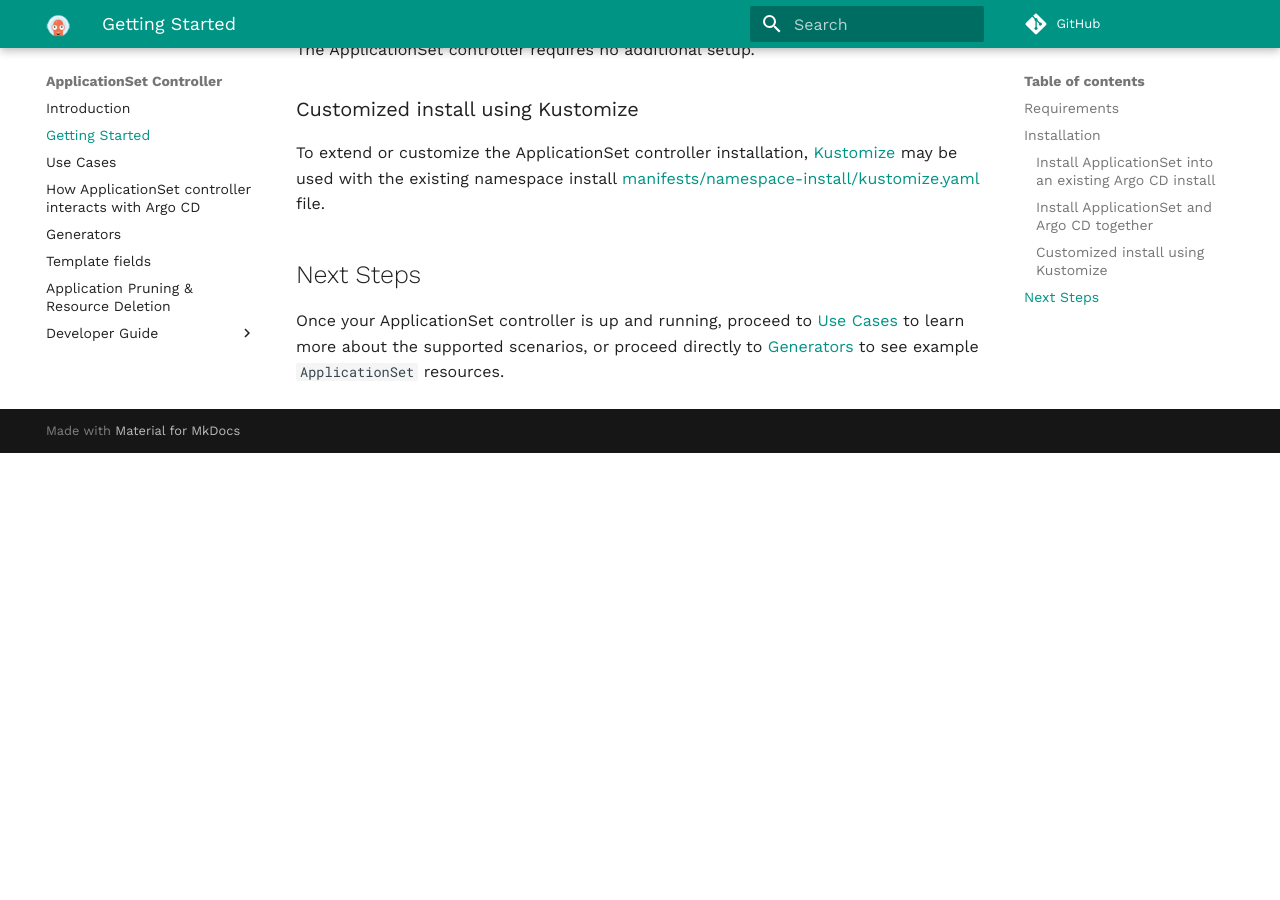
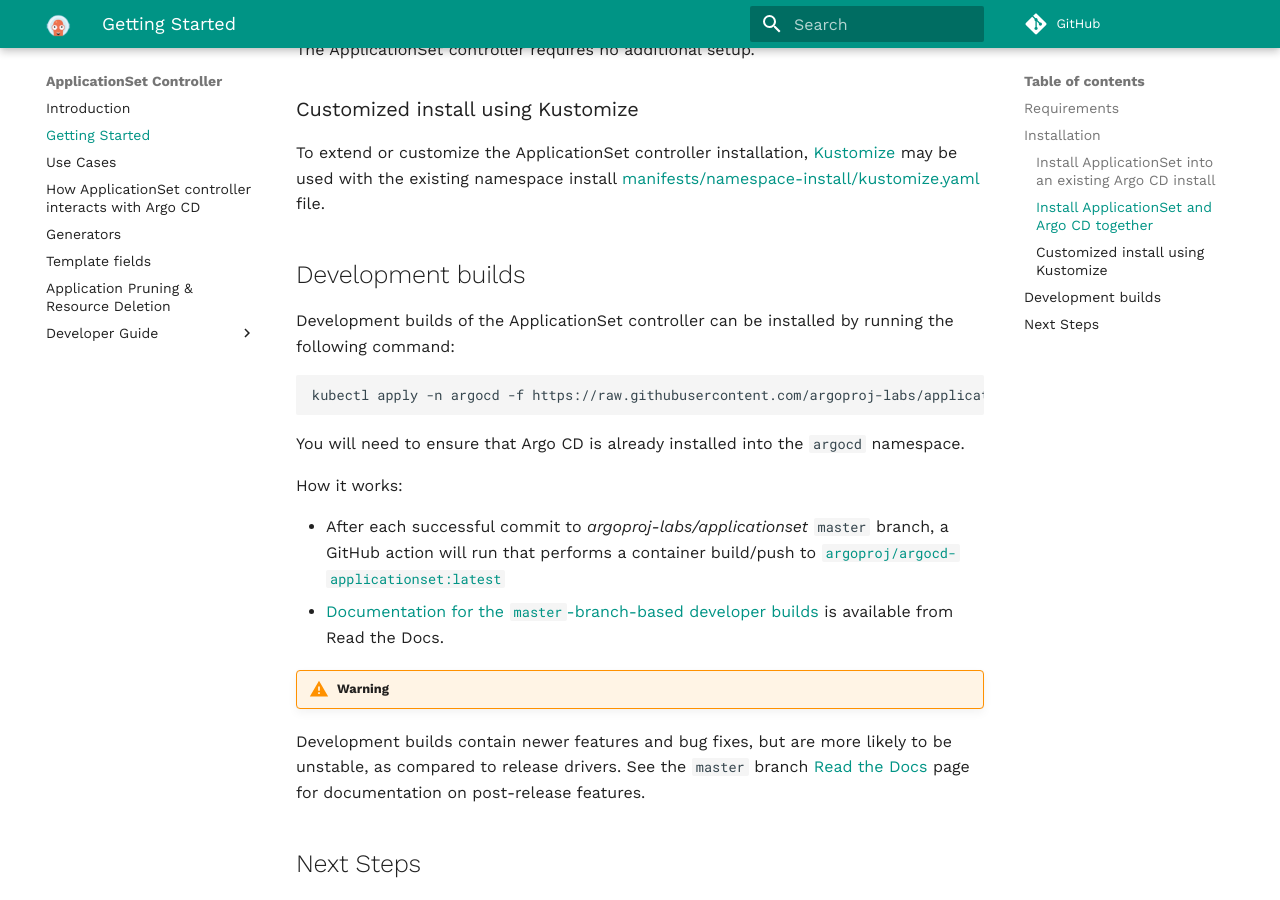
Before and after one commit to argoproj/applicationset, an MkDocs documentation site: the page built from docs/Geting-Started.md, in a window 1280 px wide and 900 px high, scrolled down 1228 px. Built offline with MkDocs 1.6.1 and Material for MkDocs 9.7.7, drawn with Linux system fonts in a browser that asks for light colours; comment, search, counter and statistics services are not loaded; before the commit the page ends 1681 px from its top, so only the background shows below that.

Commit message:
Update documentation to mention development builds (#263)
* Update documentation to mention development builds

````diff
--- a/docs/Geting-Started.md
+++ b/docs/Geting-Started.md
@@ -44,12 +44,31 @@ Once installed, follow the [Argo CD Getting Started](https://argoproj.github.io/
 
 The ApplicationSet controller requires no additional setup.
 
-
 ### Customized install using Kustomize
 
 To extend or customize the ApplicationSet controller installation, [Kustomize](https://kustomize.io/) may be used with the existing namespace install [manifests/namespace-install/kustomize.yaml](https://github.com/argoproj-labs/applicationset/blob/master/manifests/namespace-install/kustomization.yaml) file.
 
 
+## Development builds
+
+Development builds of the ApplicationSet controller can be installed by running the following command:
+```
+kubectl apply -n argocd -f https://raw.githubusercontent.com/argoproj-labs/applicationset/master/manifests/install.yaml
+```
+
+You will need to ensure that Argo CD is already installed into the `argocd` namespace.
+
+How it works:
+
+- After each successful commit to *argoproj-labs/applicationset* `master` branch, a GitHub action will run that performs a container build/push to [`argoproj/argocd-applicationset:latest`](https://quay.io/repository/argoproj/argocd-applicationset?tab=tags )
+- [Documentation for the `master`-branch-based developer builds](https://argocd-applicationset.readthedocs.io/en/master/)  is available from Read the Docs.
+
+!!! warning
+
+Development builds contain newer features and bug fixes, but are more likely to be unstable, as compared to release drivers.
+See the `master` branch [Read the Docs](https://argocd-applicationset.readthedocs.io/en/master/) page for documentation on post-release features.
+
+
 ## Next Steps
 
 Once your ApplicationSet controller is up and running, proceed to [Use Cases](Use-Cases.md) to learn more about the supported scenarios, or proceed directly to [Generators](Generators.md) to see example `ApplicationSet` resources.
````
Also changed, not shown: README.md (+8 -0 lines).
